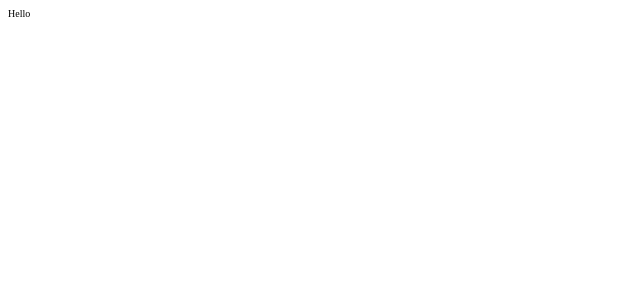
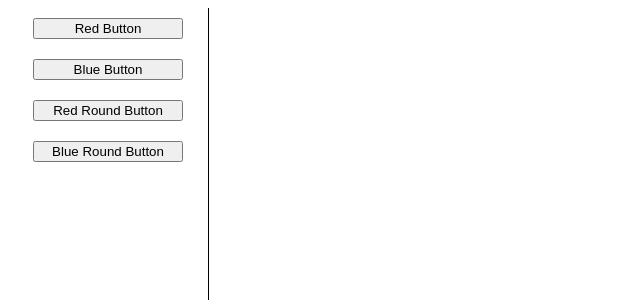
Before and after one commit to iiitv/Canvas, a React (Create React App) app in the folder client/: page / in a window 1280 px wide. Shown: the top 300 px of the page, without its empty margins (0-640 px from the left). Built offline with nearby package versions, Linux system fonts and the light colour scheme.

Commit message:
Restructured Code

```diff
--- a/client/package.json
+++ b/client/package.json
@@ -7,6 +7,7 @@
     "@testing-library/react": "^9.3.2",
     "@testing-library/user-event": "^7.1.2",
     "axios": "^0.19.2",
+    "node-sass": "^4.14.1",
     "react": "^16.13.1",
     "react-dom": "^16.13.1",
     "react-redux": "^7.2.0",
--- a/client/src/Components/App.js
+++ b/client/src/Components/App.js
@@ -1,15 +1,13 @@
 import React, { Component } from "react";
-import { Router, Route, Switch } from "react-router-dom";
+import { Route, Switch } from "react-router-dom";
 import Home from "./Home/Home";
 import "../scss/main.scss";
 class App extends Component {
   render() {
     return (
-      <div>
-        <Switch>
-          <Route exact path="/" component={Home} />
-        </Switch>
-      </div>
+      <Switch>
+        <Route exact path="/" component={Home} />
+      </Switch>
     );
   }
 }
--- /dev/null
+++ b/client/src/Components/CusButton.jsx
@@ -0,0 +1,34 @@
+import React, { Component } from "react";
+
+class CusButton extends Component {
+  dragStart = (e) => {
+    const target = e.target;
+    e.dataTransfer.setData("card_id", target.id);
+    setTimeout(() => {
+      target.style.display = "none";
+    }, 0);
+  };
+  dragover = (e) => {
+    e.stopPropagation();
+  };
+  render() {
+    return (
+      <button
+        draggable="true"
+        onDragStart={this.dragStart}
+        onDragOver={this.dragover}
+        id={this.props.aid}
+        style={{
+          color: this.props.color,
+          left: this.props.left,
+          top: this.props.top,
+          borderRadius: this.props.radius,
+        }}
+      >
+        hello
+      </button>
+    );
+  }
+}
+
+export default CusButton;
--- a/client/src/Components/Home/Home.js
+++ b/client/src/Components/Home/Home.js
@@ -1,7 +1,96 @@
-import React, { Component } from "react";
-class Home extends Component {
-  render() {
-    return <div>Hello</div>;
+import React, { useState } from "react";
+import CusButton from "../CusButton";
+
+import "../../scss/main.scss";
+
+function Home() {
+  const [color, setColor] = useState();
+  const [radius, setRadius] = useState();
+  const [state, setstate] = useState(false);
+  const [aid, setaid] = useState();
+  const [arr] = useState([]);
+  const btn = (col, rad, aid) => {
+    setColor(col);
+    setRadius(rad);
+    setaid(aid);
+    setstate(true);
+  };
+
+  function getPositions(ev) {
+    console.log("hey");
+    const element = {};
+    if (state === true) {
+      const _mouseY = ev.clientY;
+      const _mouseX = ev.clientX;
+      element.type = "button";
+      element.width = "70px";
+      element.color = color;
+      element.top = `${_mouseY}px`;
+      element.left = `${_mouseX - 200}px`;
+      element.radius = radius;
+      element.aid = aid;
+
+      setstate(false);
+    } else {
+      return;
+    }
+    arr.push(element);
   }
+
+  const drop = (e) => {
+    e.preventDefault();
+
+    const _mouseY = e.clientY;
+    const _mouseX = e.clientX;
+    const card_id = e.dataTransfer.getData("card_id");
+    console.log(card_id);
+    const card = document.getElementById(card_id);
+    card.style.display = "block";
+    card.style.top = `${_mouseY}px`;
+    card.style.left = `${_mouseX - 200}px `;
+    console.log(card.style.top, card.style.top);
+  };
+  const dragOver = (e) => {
+    e.preventDefault();
+  };
+  return (
+    <div className="Home">
+      <aside>
+        <button onClick={btn.bind(null, "red", "0px", "btn1")}>
+          Red Button
+        </button>
+        <button onClick={btn.bind(null, "blue", "0px", "btn2")}>
+          Blue Button
+        </button>
+        <button onClick={btn.bind(null, "red", "1000px", "btn3")}>
+          Red Round Button
+        </button>
+        <button onClick={btn.bind(null, "blue", "1000px", "btn4")}>
+          Blue Round Button
+        </button>
+      </aside>
+      <div
+        id="moving"
+        onDrop={drop}
+        onDragOver={dragOver}
+        onClick={getPositions}
+      >
+        {arr.map((ele) => {
+          if (ele.type === "button") {
+            return (
+              <CusButton
+                width={ele.width}
+                color={ele.color}
+                top={ele.top}
+                left={ele.left}
+                radius={ele.radius}
+                aid={ele.aid}
+              />
+            );
+          }
+        })}
+      </div>
+    </div>
+  );
 }
 export default Home;
--- a/client/src/scss/base/_base.scss
+++ b/client/src/scss/base/_base.scss
@@ -4,10 +4,17 @@
   padding: 0;
   box-sizing: inherit;
 }
+// #root {
+//   @include clearfix;
+// }
 html {
   //defining 1 rem
   font-size: 62.5%;
 }
 body {
   box-sizing: border-box;
+  font-family: -apple-system, BlinkMacSystemFont, "Segoe UI", "Roboto", "Oxygen",
+    "Ubuntu", "Cantarell", "Fira Sans", "Droid Sans", "Helvetica Neue",
+    sans-serif;
+  -webkit-font-smoothing: antialiased;
 }
--- /dev/null
+++ b/client/src/scss/components/_aside.scss
@@ -0,0 +1,13 @@
+.Home aside {
+  display: inline-flex;
+  float: left;
+  width: 200px;
+  height: 650px;
+  border-right: 1px solid #000;
+  // display: flex;
+  flex-flow: column;
+}
+.Home aside button {
+  width: 150px;
+  margin: 10px auto;
+}
--- a/client/src/scss/components/_button.scss
+++ b/client/src/scss/components/_button.scss
@@ -0,0 +1,8 @@
+button,
+button:focus {
+  outline: none;
+}
+aside__button {
+  width: 150px;
+  margin: 10px auto;
+}
--- /dev/null
+++ b/client/src/scss/components/_moving.scss
@@ -0,0 +1,10 @@
+.Home #moving {
+  width: 750px;
+  height: 650px;
+  margin-left: 200px;
+  position: relative;
+}
+
+.Home #moving button {
+  position: absolute;
+}
--- a/client/src/scss/main.scss
+++ b/client/src/scss/main.scss
@@ -10,3 +10,5 @@
 @import "pages/home";
 
 @import "components/button";
+@import "components/aside";
+@import "components/moving";
```
Also changed, not shown: 1 other file (tests, documents, lock files or other folders).
